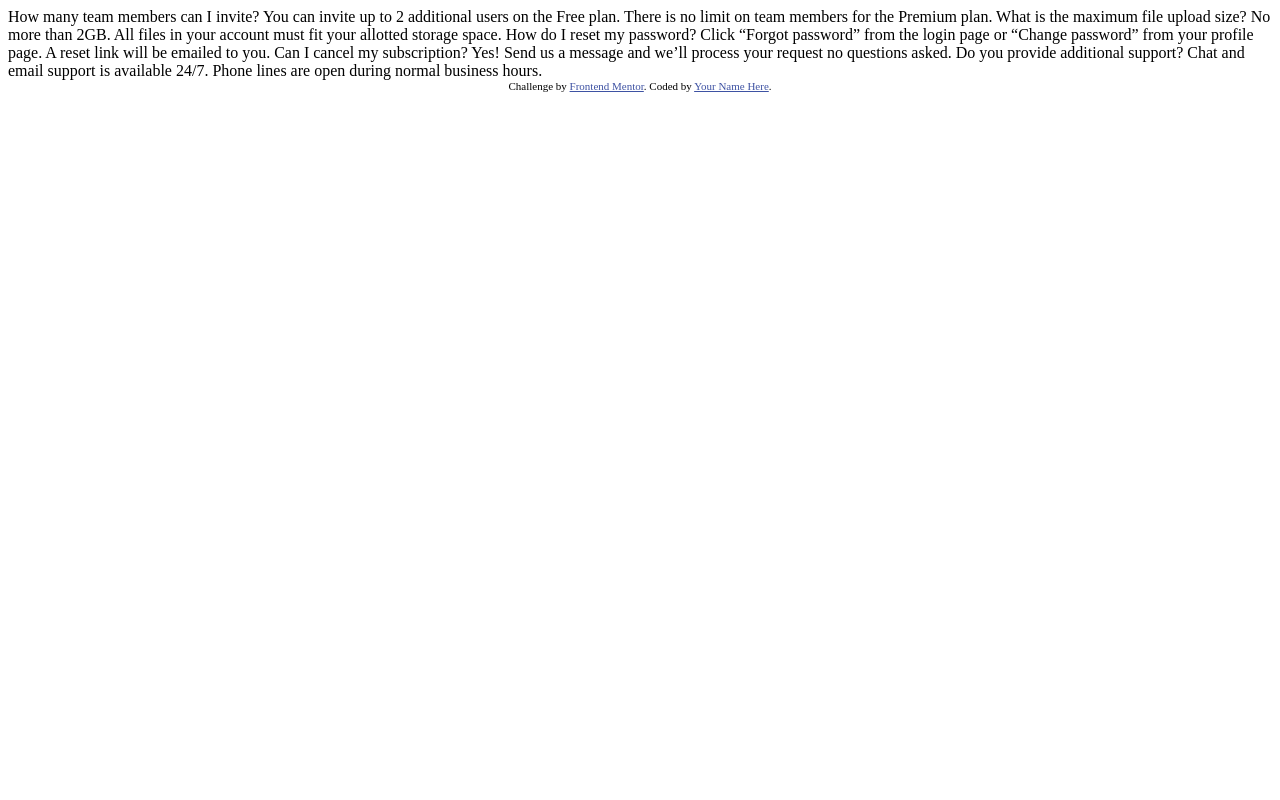
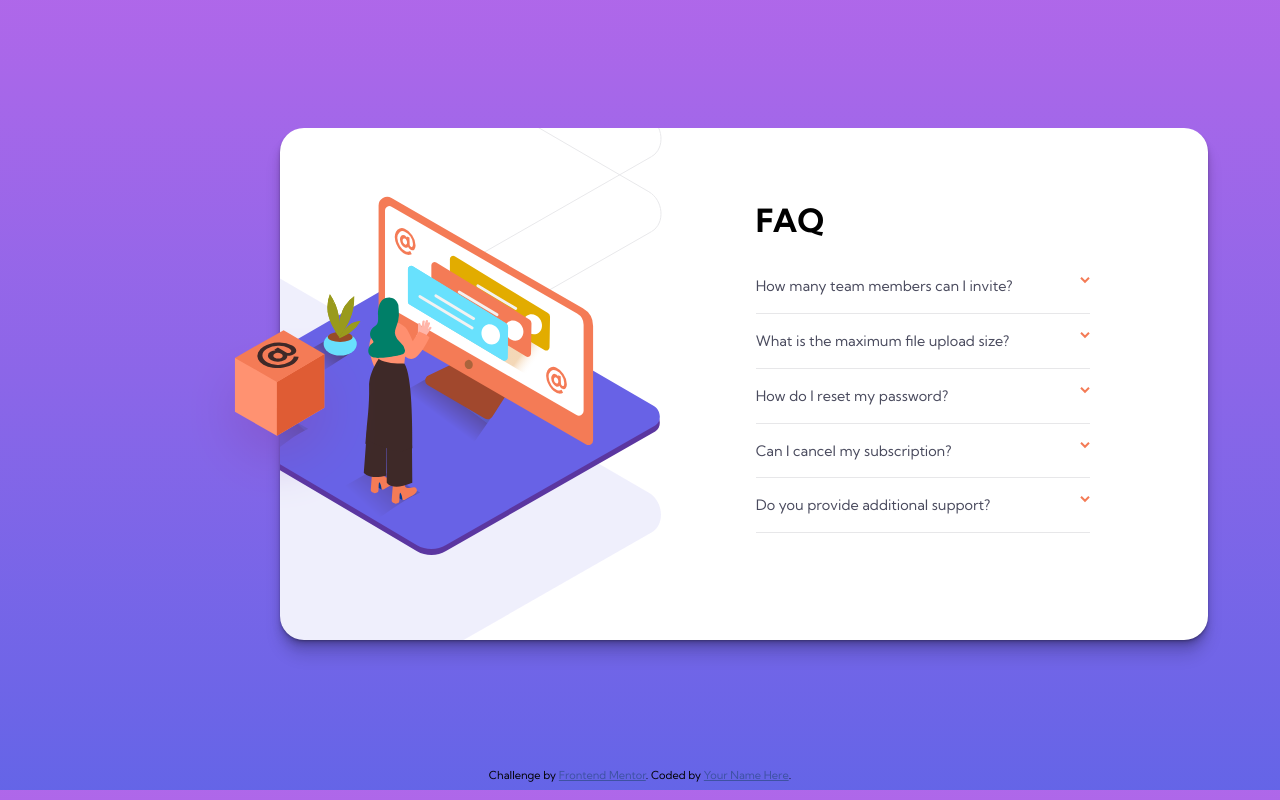
Before and after one commit to mayabuserde/faqAccordionCardMain, a plain HTML site: page index.html in a window 1280 px wide. Drawn offline with Linux system fonts and the light colour scheme.

Commit message:
desktop version

```diff
--- /dev/null
+++ b/app.js
@@ -0,0 +1,11 @@
+//toggle hidden class on P element in Ul of faqs
+
+const ul = document.querySelector('.faqs');
+
+ul.addEventListener('click', function (e) {
+
+    if (e.target.nodeName === 'H2') {
+        e.target.classList.toggle('selected');
+        e.target.nextElementSibling.classList.toggle('hidden');
+    }
+})
--- a/index.html
+++ b/index.html
@@ -1,40 +1,86 @@
 <!DOCTYPE html>
 <html lang="en">
+
 <head>
   <meta charset="UTF-8">
-  <meta name="viewport" content="width=device-width, initial-scale=1.0"> <!-- displays site properly based on user's device -->
-
+  <meta name="viewport" content="width=device-width, initial-scale=1.0">
+  <!-- displays site properly based on user's device -->
+  <link rel="preconnect" href="https://fonts.gstatic.com">
+  <link href="https://fonts.googleapis.com/css2?family=Kumbh+Sans:wght@400;700&display=swap" rel="stylesheet">
   <link rel="icon" type="image/png" sizes="32x32" href="./images/favicon-32x32.png">
+  <link rel="stylesheet" href="style.css">
 
   <title>Frontend Mentor | FAQ Accordion Card</title>
 
   <!-- Feel free to remove these styles or customise in your own stylesheet 👍 -->
   <style>
-    .attribution { font-size: 11px; text-align: center; }
-    .attribution a { color: hsl(228, 45%, 44%); }
+    .attribution {
+      font-size: 11px;
+      text-align: center;
+    }
+
+    .attribution a {
+      color: hsl(228, 45%, 44%);
+    }
   </style>
 </head>
+
 <body>
-  How many team members can I invite?
-  You can invite up to 2 additional users on the Free plan. There is no limit on
-  team members for the Premium plan.
 
-  What is the maximum file upload size?
-  No more than 2GB. All files in your account must fit your allotted storage space.
+  <main class="split">
+    <figure class="image">
+      <img class="cube" src="images/illustration-box-desktop.svg" alt="">
+    </figure>
+    <div class="content">
+      <h1 class="heading">FAQ</h1>
+      <ul class="faqs">
+        <li class="faq">
+          <h2 class="faq-title">
+            How many team members can I invite? <img class="icon" src="images/icon-arrow-down.svg" alt="">
+          </h2>
+          <p class="faq-text hidden">
+            You can invite up to 2 additional users on the Free plan. There is no limit on
+            team members for the Premium plan.
+          </p>
+        </li>
 
-  How do I reset my password?
-  Click “Forgot password” from the login page or “Change password” from your profile page.
-  A reset link will be emailed to you.
+        <li class="faq">
+          <h2 class="faq-title">
+            What is the maximum file upload size?<img class="icon" src="images/icon-arrow-down.svg" alt=""></h2>
+          <p class="faq-text hidden">No more than 2GB. All files in your account must fit your allotted storage space.
+          </p>
+        </li>
 
-  Can I cancel my subscription?
-  Yes! Send us a message and we’ll process your request no questions asked.
+        <li class="faq">
+          <h2 class="faq-title">
+            How do I reset my password?<img class="icon" src="images/icon-arrow-down.svg" alt=""></h2>
+          <p class="faq-text hidden">Click “Forgot password” from the login page or “Change password” from your
+            profile page.
+            A reset link will be emailed to you.</p>
+        </li>
 
-  Do you provide additional support?
-  Chat and email support is available 24/7. Phone lines are open during normal business hours.
+        <li class="faq">
+          <h2 class="faq-title">
+            Can I cancel my subscription?<img class="icon" src="images/icon-arrow-down.svg" alt=""></h2>
+          <p class="faq-text hidden">Yes! Send us a message and we’ll process your request no questions asked.</p>
+        </li>
+
+        <li class="faq">
+          <h2 class="faq-title">
+            Do you provide additional support?<img class="icon" src="images/icon-arrow-down.svg" alt=""></h2>
+          <p class="faq-text hidden">Chat and email support is available 24/7. Phone lines are open during normal
+            business
+            hours.</p>
+        </li>
+      </ul>
+    </div>
+  </main>
 
   <div class="attribution">
     Challenge by <a href="https://www.frontendmentor.io?ref=challenge" target="_blank">Frontend Mentor</a>.
     Coded by <a href="#">Your Name Here</a>.
   </div>
+  <script src="app.js"></script>
 </body>
+
 </html>
--- /dev/null
+++ b/style.css
@@ -0,0 +1,135 @@
+/* variables */
+:root {
+    --text-clr-900: hsl(238, 29%, 16%);
+    --text-accent: hsl(14, 88%, 65%);
+    --text-neutral-800: hsl(237, 12%, 33%);
+    --text-neutral-700: hsl(240, 6%, 50%);
+
+    --clr-neutral: hsl(240, 5%, 91%);
+
+    --clr-gradient-top: hsl(273, 75%, 66%);
+    --clr-gradient-bottom: hsl(240, 73%, 65%);
+
+}
+
+/* global classes */
+
+body * {
+    /* border: 1px solid black; */
+    margin: 0;
+    padding: 0;
+    box-sizing: border-box;
+
+}
+
+body {
+    font-family: 'Kumbh Sans', sans-serif;
+    background: linear-gradient(var(--clr-gradient-top), var(--clr-gradient-bottom));
+
+}
+
+/* auxiliary classes */
+
+.split {
+    display: flex;
+    flex-direction: row;
+    align-items: center;
+background-color: white;
+border-radius: 1.5rem;
+   margin-top: 8rem;
+   margin-left: 17rem;
+   margin-bottom: 8rem;
+
+    width: min(90%, 58rem);
+
+    box-shadow: 0 1px 1px rgba(0,0,0,0.12),
+              0 2px 2px rgba(0,0,0,0.12),
+              0 4px 4px rgba(0,0,0,0.12),
+              0 8px 8px rgba(0,0,0,0.12),
+              0 16px 16px rgba(0,0,0,0.12);
+}
+.content {
+    display: flex;
+    flex-direction: column;
+
+    padding: 4.5rem 1.5rem;
+    flex-basis: 100%;
+
+    height: 32rem;
+}
+/* modifier to hide faq text */
+.hidden {
+    display: none;
+}
+/* ---------------- */
+.image {
+
+    flex-basis: 100%;
+    height: 32rem;
+    display: flex;
+    align-items: center;
+
+
+    background-image: url(images/illustration-woman-online-desktop.svg), url(images/bg-pattern-desktop.svg);
+    background-repeat: no-repeat, no-repeat;
+    background-position: -5.75rem 4.25rem, -36.5rem -18rem;
+}
+
+.cube {
+    transform: translate(-6rem, 2.25rem);
+
+}
+
+
+.icon {
+    float: right;
+}
+
+/* other classes */
+
+.heading {
+    padding-bottom: 1.2rem;
+}
+
+.faqs {
+    width: 78%;
+    list-style-type: none;
+
+
+
+}
+
+.faq {
+    border-bottom: 1px solid var(--clr-neutral);
+    padding: 1.12rem 0;
+}
+
+.faq-title {
+    font-size: .9rem;
+    font-weight: 400;
+    color: var(--text-neutral-800);
+
+
+}
+/* modifiers for selected faq title and icon */
+.selected {
+    font-size: .9rem;
+    font-weight: 700;
+    color: var(--text-clr-900);
+
+}
+
+.selected .icon {
+    transform: rotate(180deg);
+}
+/* ------------ */
+.faq-text {
+    font-size: .7rem;
+    font-weight: 400;
+    padding-top: 1rem;
+    color: var(--text-neutral-700);
+    line-height: 1rem;
+
+}
+
+/* media queries */
```
